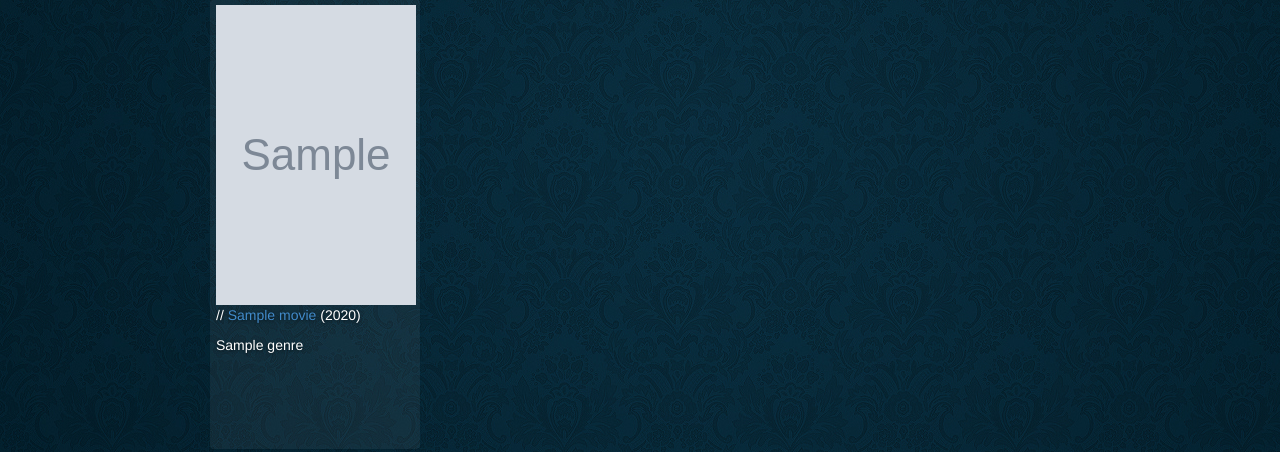
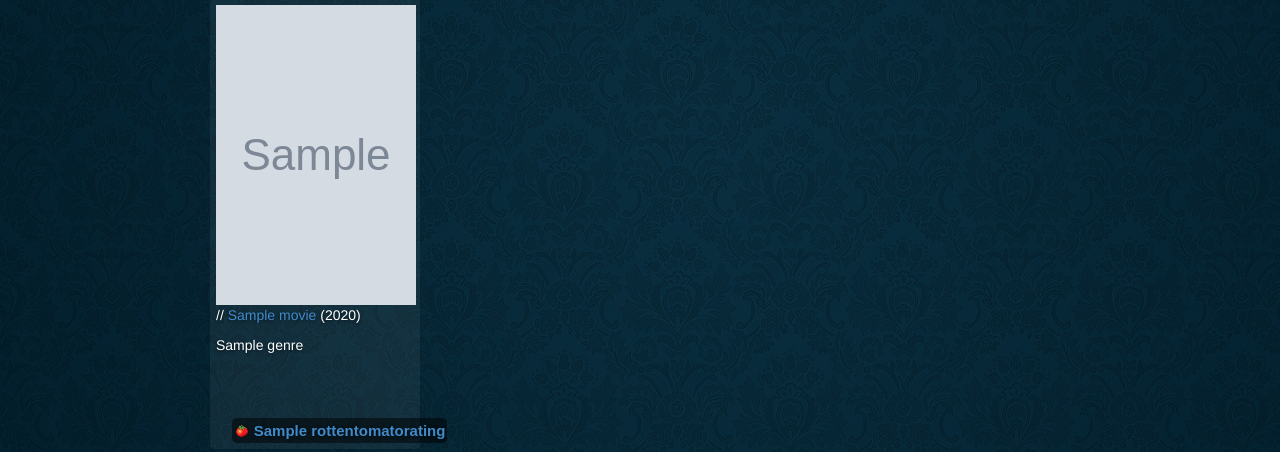
Before and after one commit to cathuyaaung/rthitha, a Django app: template rthithasite/templates/movielist.html in a window 1280 px wide. Shown: the part 269-721 px from the top of the page. Run offline with Django 3.2, Linux system fonts and the light colour scheme; the template is opened without the code that fills it: most values are stand-ins (such as "Sample title", 1, 10 or a date in 2020); grey boxes marked "Sample" are stand-in pictures; some libraries are stand-ins or nearby versions.

Commit message:
adding ratings
adding ratings

```diff
--- a/rthithasite/templates/movielist.html
+++ b/rthithasite/templates/movielist.html
@@ -33,7 +33,29 @@
 						<p class="desc"></p>
 						<p class="genre">{{movie.genre}}</p>
 						<p class="director"></p>
-						<p class="actor"></p>
+						<div class="movie-ratings">
+						{% if movie.rottentomatorating %}
+						<div class="movie-rating-tomato">
+						<span class="tMeterIcon tiny imdbRatingPlugin imdbRatingStyle2">
+							<a href="{{movie.tomatourl}}" target="blank">
+							<span title="Rotten" class="icon tiny fresh"></span>
+							<span class="tMeterScore">{{movie.rottentomatorating}}</span>
+							</a>
+						</span>
+						</div>
+						{% endif %}
+						{% if movie.imdbrating %}
+						<div class="movie-rating-imdb">
+						<span class="imdbRatingPlugin imdbRatingStyle2">
+							<a href="{{movie.imdburl}}" target="_blank">
+							<img src="/static/img/imdb_38x18.png"/>
+							<span class="rating">{{movie.imdbrating}}
+							<span class="ofTen">/10</span></span>
+							</a>
+						</span>
+						</div>
+						{% endif %}
+						</div>
 					</div>
 				</div>
 			</div>
```
Also changed, not shown: rthithasite/templates/moviedetail.html (+46 -1 lines).
